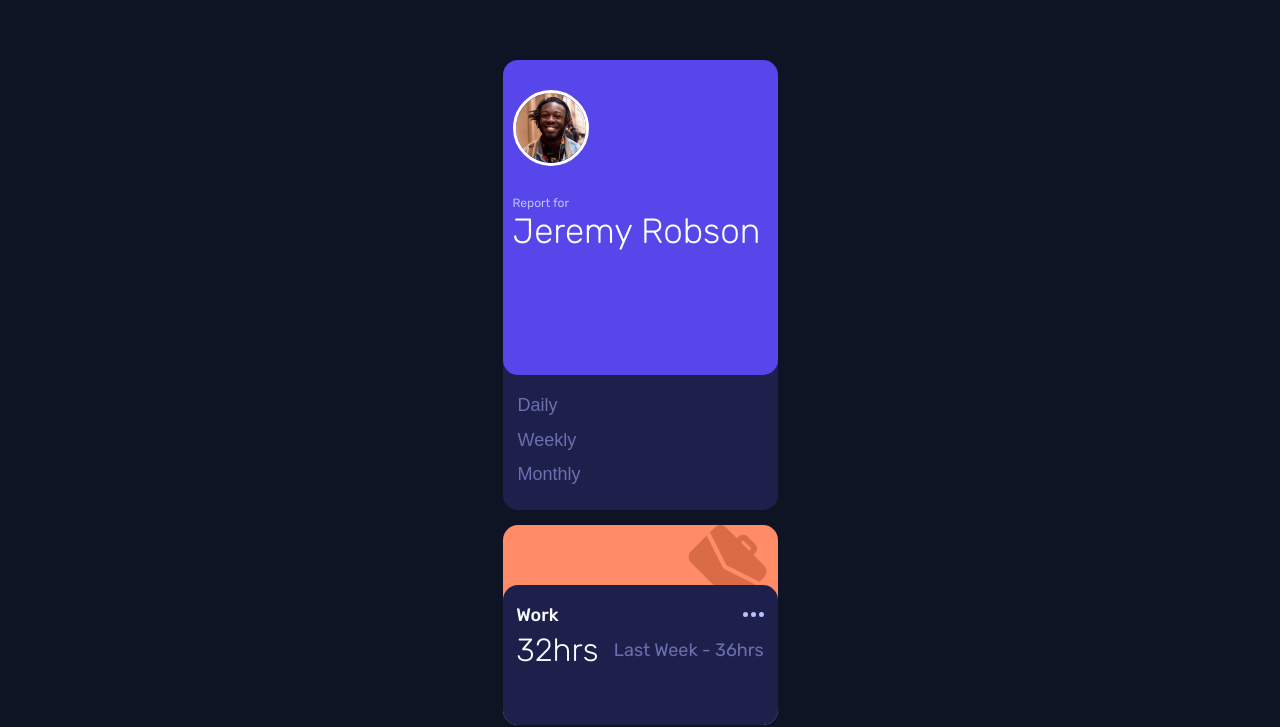
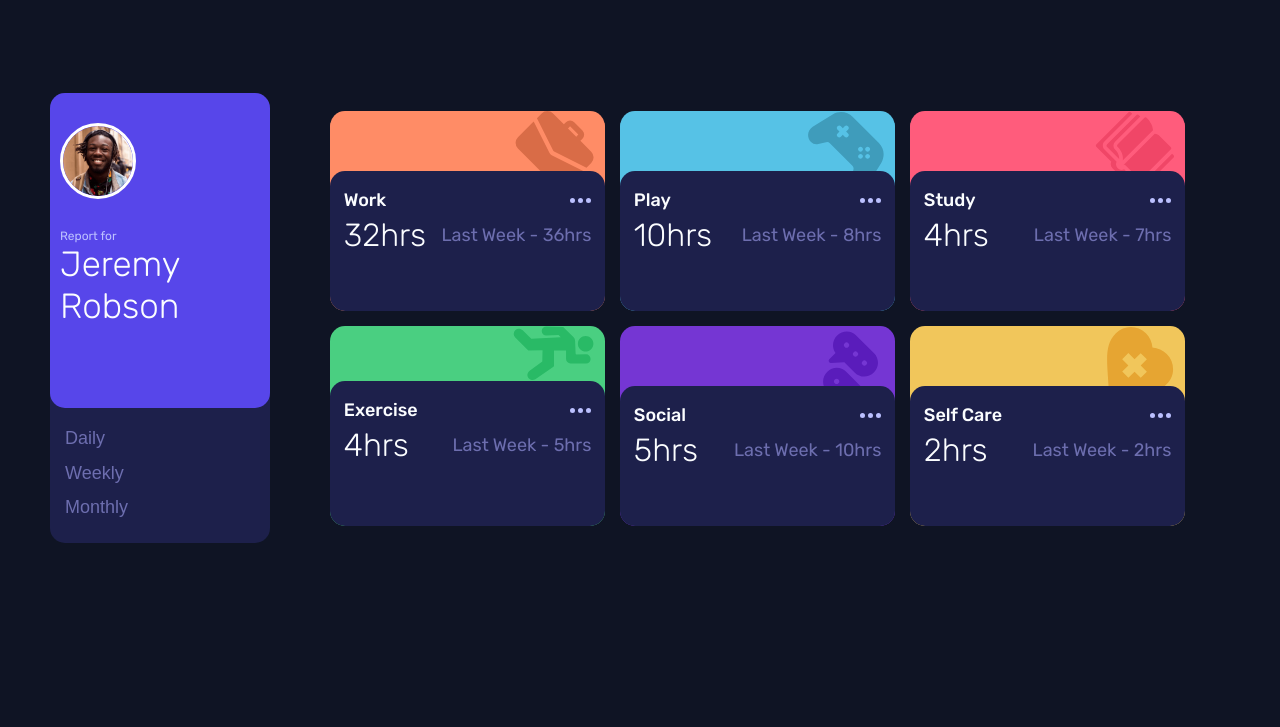
Before and after one commit to thiagoRibasMiranda/Time-tracking-dashboard, a React (Create React App) app: page / in a window 1280 px wide. Shown: the part 132-859 px from the top of the page. Built offline with nearby package versions, Linux system fonts and the light colour scheme.

Commit message:
style: added responsiveness to the App

```diff
--- a/src/App.css
+++ b/src/App.css
@@ -12,42 +12,31 @@
   font-family: 'Rubik', sans-serif;
   font-size: 18px;
   gap: 15px;
-  padding-top: 15%;
-  padding-bottom: 15%;
-  /* text-align: center; */
+  padding-top: 50px;
+  padding-bottom: 50px;
 }
 
-/* .App-logo {
-  height: 40vmin;
-  pointer-events: none;
-}
-
-@media (prefers-reduced-motion: no-preference) {
-  .App-logo {
-    animation: App-logo-spin infinite 20s linear;
-  }
-}
-
-.App-header {
-  background-color: #282c34;
-  min-height: 100vh;
+.CardsActivies {
   display: flex;
   flex-direction: column;
   align-items: center;
   justify-content: center;
-  font-size: calc(10px + 2vmin);
-  color: white;
+  width: 100%;
+  gap: 15px;
 }
 
-.App-link {
-  color: #61dafb;
+@media screen and (min-width: 1200px) {
+  .App {
+    display: flex;
+    flex-direction: row;
+    align-items: center;
+    justify-content: center;
+    height: 100vh;
+    padding: 50px;
+  }
+
+  .CardsActivies {
+    flex-direction: row;
+    flex-wrap: wrap;
+  }
 }
-
-@keyframes App-logo-spin {
-  from {
-    transform: rotate(0deg);
-  }
-  to {
-    transform: rotate(360deg);
-  }
-} */
--- a/src/App.js
+++ b/src/App.js
@@ -34,6 +34,7 @@ function App() {
   return (
     <div className='App'>
       <CardUser name={userName} onPress={handleEvent} data-testid="card-user" />
+      <div className='CardsActivies'>
         {
           data.map((d, index) =>
             <CardActivity
@@ -46,6 +47,7 @@ function App() {
           )
         }
       </div>
+    </div>
   );
 }
 
```
Lines whose indentation alone changed are shown as unchanged.
